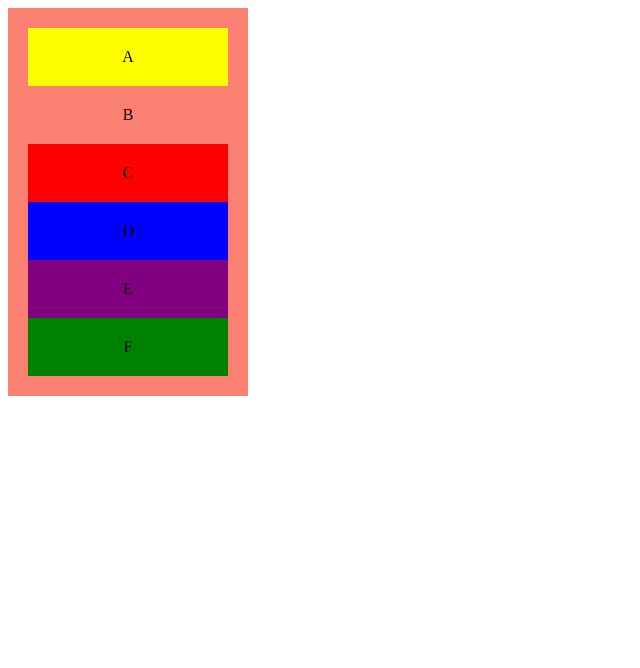
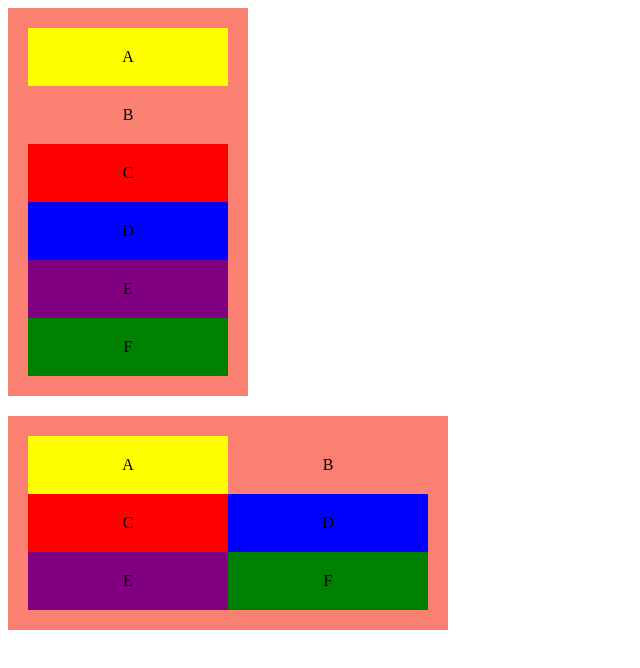
Before and after one commit to FunnyLolgamerYT/HTML-school-1, a plain HTML site: page Week 4/Sectie 8/index.html in a window 1280 px wide. Shown: the whole page, without its empty margins (0-640 px from the left). Drawn offline with Linux system fonts and the light colour scheme.

Commit message:
week 4 sectie 8-1

```diff
--- a/Week 4/Sectie 8/Stylesheet.css
+++ b/Week 4/Sectie 8/Stylesheet.css
@@ -3,6 +3,15 @@
     grid-template-columns: repeat(1, 200px); /* create a 3-column grid, where each column has a flexible width */
     border: 20px solid salmon;
     width: 200px;
+    margin-bottom: 20px;
+
+  }
+
+  .container2 {
+    display: grid; /* enable grid layout */
+    grid-template-columns: repeat(2, 200px); /* create a 3-column grid, where each column has a flexible width */
+    border: 20px solid salmon;
+    width: 400px;
 
   }
 
--- a/Week 4/Sectie 8/index.html
+++ b/Week 4/Sectie 8/index.html
@@ -15,7 +15,17 @@
         <div class="item item-4">D</div>
         <div class="item item-5">E</div>
         <div class="item item-6">F</div>
-      </div>
+    </div>
+    <div class="container2">
+        <div class="item item-1">A</div>
+        <div class="item item-2">B</div>
+        <div class="item item-3">C</div>
+        <div class="item item-4">D</div>
+        <div class="item item-5">E</div>
+        <div class="item item-6">F</div>
+    </div>
+
+
 
 
 </body>
```
